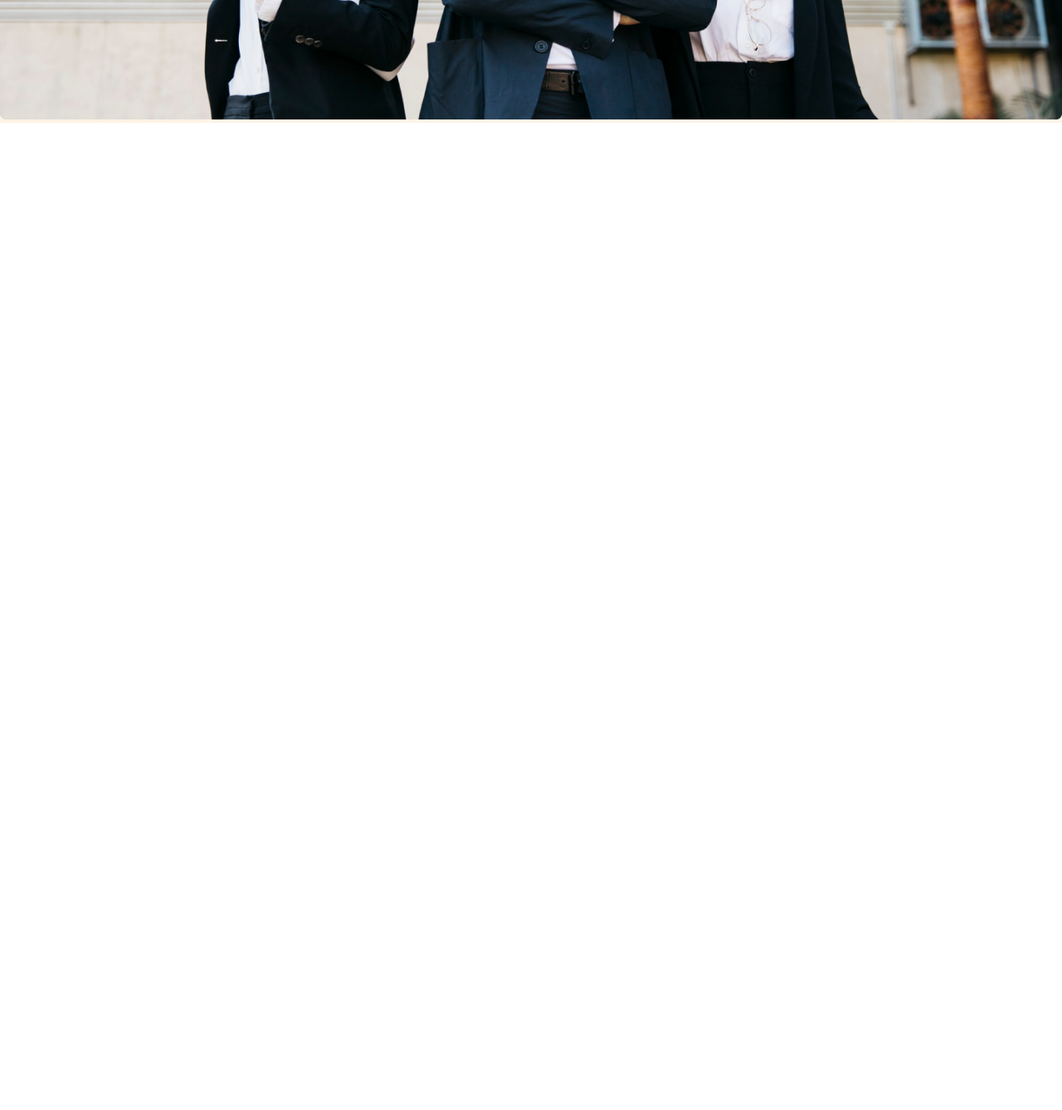
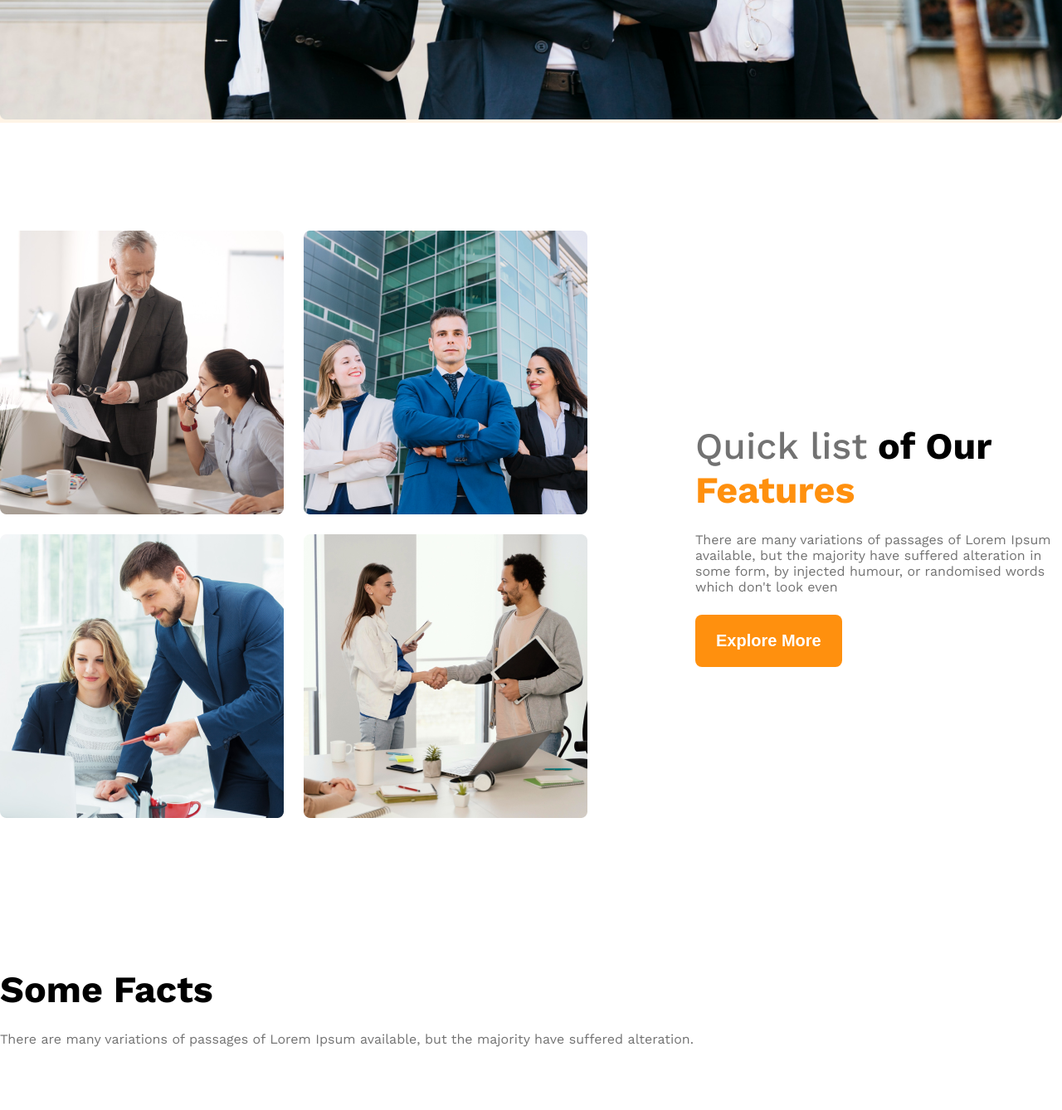
Before and after one commit to obayed324/Web_day_09_G3_Architecture_responsive_web, a plain HTML site: page index.html in a window 1280 px wide. Shown: the part 859-2197 px from the top of the page at 83% size. Before the commit the page ends 1007 px from the top, so only its background shows below. Drawn offline with nearby package versions, Linux system fonts and the light colour scheme.

Commit message:
doing responsive teams setion and make structure for some fact section

```diff
--- a/index.html
+++ b/index.html
@@ -42,7 +42,65 @@
     </header>
 
     <main>
+        <!-- teams -->
+        <section class="teams display-flex">
+            <div class="display-flex">
+                <div class="team-img-container">
+                    <img src="images/team1.png" alt="">
+                    <img src="images/team2.png" alt="">
+                    <img src="images/team3.png" alt="">
+                    <img src="images/team4.png" alt="">
+                </div>
+            </div>
 
+
+            <div class="our-features">
+                <h3 class="section-title"><span id="quick-list" class="text-dark03">Quick list</span> <span id="of-our">of Our </span>
+                    <span class="features text-primary">Features</span></h3>
+                <p class="feature-description text-dark03">
+                    There are many variations of passages of Lorem Ipsum available,
+                    but the majority have suffered alteration in some form, by injected
+                    humour, or randomised words which don't look even
+                </p>
+                <button class="btn-primary">Explore More</button>
+            </div>
+        </section>
+
+        <!-- features will enjoy -->
+        <section>
+
+        </section>
+
+        <!-- some facts -->
+        <section>
+            <h3 class="section-title">Some Facts</h3>
+            <p class="text-dark03">
+                There are many variations of passages of Lorem Ipsum available, but
+                the majority have suffered alteration.
+            </p>
+            <div class="facts-container">
+                <div class="fact">
+                    <img src="" alt="">
+                    <h4 class="fact-number"></h4>
+                    <h5 class="fact-name"></h5>
+                </div>
+                <div class="fact">
+                    <img src="" alt="">
+                    <h4 class="fact-number"></h4>
+                    <h5 class="fact-name"></h5>
+                </div>
+                <div class="fact">
+                    <img src="" alt="">
+                    <h4 class="fact-number"></h4>
+                    <h5 class="fact-name"></h5>
+                </div>
+                <div class="fact">
+                    <img src="" alt="">
+                    <h4 class="fact-number"></h4>
+                    <h5 class="fact-name"></h5>
+                </div>
+            </div>
+        </section>
     </main>
 
     <footer>
--- a/style.css
+++ b/style.css
@@ -23,6 +23,9 @@
 .text-dark03{
     color: #727272;
 }
+.text-primary{
+    color:  rgb(255, 144, 14);
+}
 .btn-primary{
     border-radius: 8px;
     background: rgb(255, 144, 14);
@@ -31,6 +34,19 @@
     font-weight: 600;
     font-size: 1.25em;
     border: none;
+}
+main{
+    max-width: 1440px;
+    margin: 0 auto;
+}
+main > section{
+    margin-top: 130px;
+}
+
+.section-title{
+    font-size: 2.8rem;
+    font-weight: 700;
+    margin-bottom: 24px;
 }
   /* Header */
 
@@ -82,10 +98,49 @@
 .banner-image{
     width: 100%;
 }
+/* Team and features */
+
+.teams{
+    align-items: center;
+}
+.team-img-container{
+    display: grid;
+    grid-template-columns: repeat(2,1fr);
+    gap: 24px;
+    margin-bottom: 50px;
+}
+.our-features{
+    margin-left: 130px;
+    max-width: 530px;
+}
+
+.feature-description{
+    margin-bottom: 24px;
+}
+#quick-list{
+    font-weight: 500;
+}
+
 /* Responsive Media Query */
 
 @media screen and (max-width:576px) {
-    .navbar,.nav-links{
+    .navbar,.nav-links,.teams{
         flex-direction: column;
     }
+    .team-img-container{
+        grid-template-columns: repeat(1,1fr);
+    }
+    .our-features{
+        margin-left: 20px;
+    }
 }
+/* Medium size devices */
+
+@media screen and (min-width:576px) and (max-width:992px) {
+    .teams{
+        flex-direction: column;
+    }
+    .our-features{
+        margin-left: 50px auto;
+    }
+}
```
